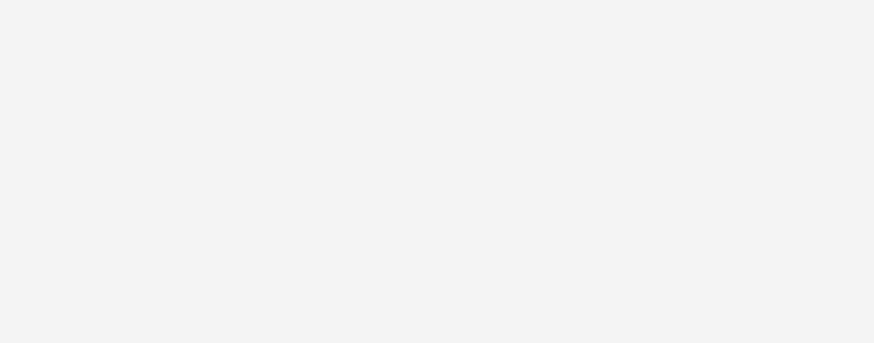
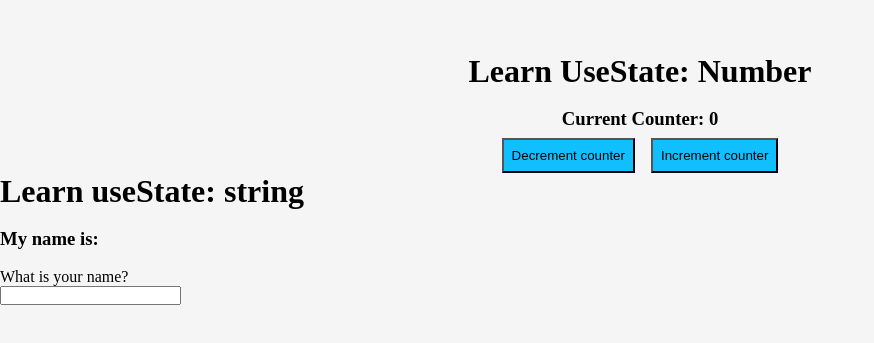
Before and after one commit to 93mcqmil/UseStatekata, a React (Vite) app: page / in a window 1280 px wide. Shown: the part 187-530 px from the top of the page, without its empty margins (0-874 px from the left). Built offline with nearby package versions, Linux system fonts and the light colour scheme.

Commit message:
string component with userState

```diff
--- a/src/App.tsx
+++ b/src/App.tsx
@@ -1,12 +1,15 @@
 import { useState } from "react";
-
+import TextComponent from "./Components/TextComponent/TextComponent";
 import "./App.css";
 import MyCounter from "./Components/Counter/Counter";
 
 function App() {
-  <>
-    <MyCounter />
-  </>;
+  return (
+    <>
+      <MyCounter />
+      <TextComponent />
+    </>
+  );
 }
 
 export default App;
--- /dev/null
+++ b/src/Components/TextComponent/TextComponent.css
@@ -0,0 +1,8 @@
+.Text-container {
+    display: block;
+    text-align: center;
+    justify-content: center;
+    margin-left: 15rem;
+
+
+}
--- /dev/null
+++ b/src/Components/TextComponent/TextComponent.tsx
@@ -0,0 +1,29 @@
+import { SetStateAction, useState } from "react";
+import "./TextComponent.css";
+
+function TextComponent() {
+  // UseState with an empty string
+  const [name, setName] = useState("");
+
+  //updateName function that takes an event object
+  //as a parameter to handle input change event.
+  //
+  const updateName = (event: { target: { value: SetStateAction<string> } }) => {
+    setName(event.target.value);
+  };
+
+  return (
+    <div className='.Text-container'>
+      <h1>Learn useState: string</h1>
+      <br />
+      <h3>My name is: {name}</h3>
+      <br />
+      <div>
+        <label>What is your name?</label>
+        <br />
+        <input type='text' onChange={updateName} />
+      </div>
+    </div>
+  );
+}
+export default TextComponent;
```
